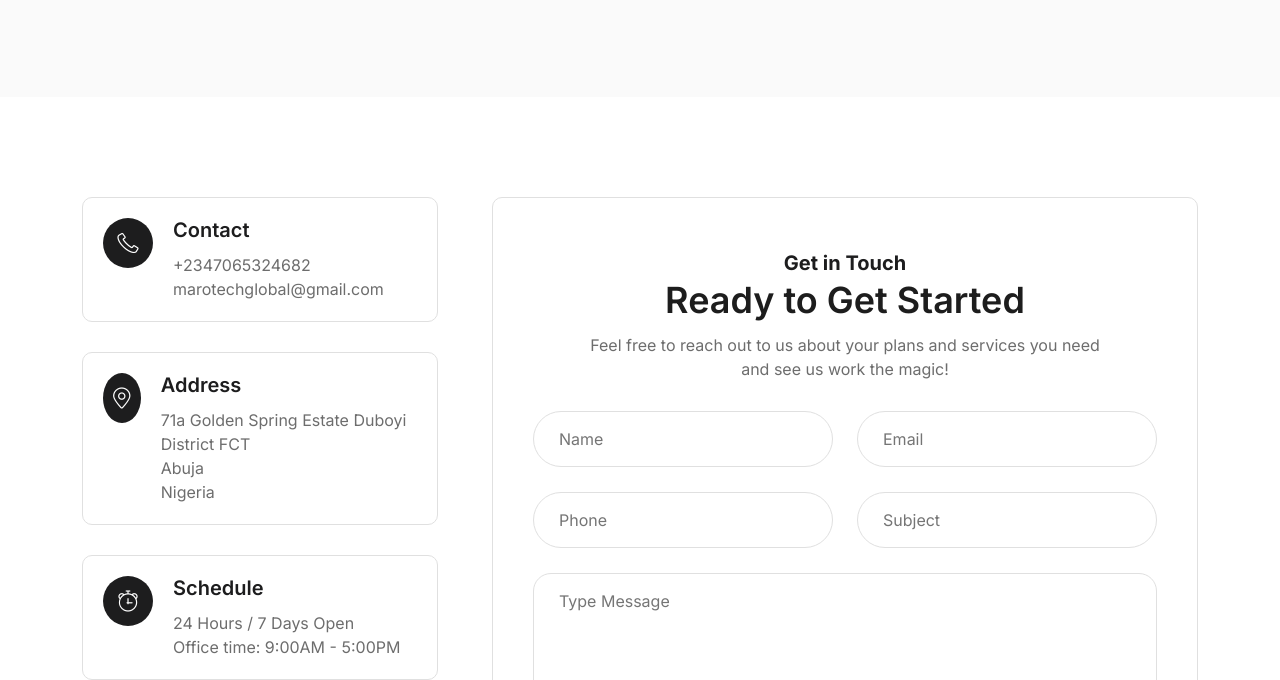
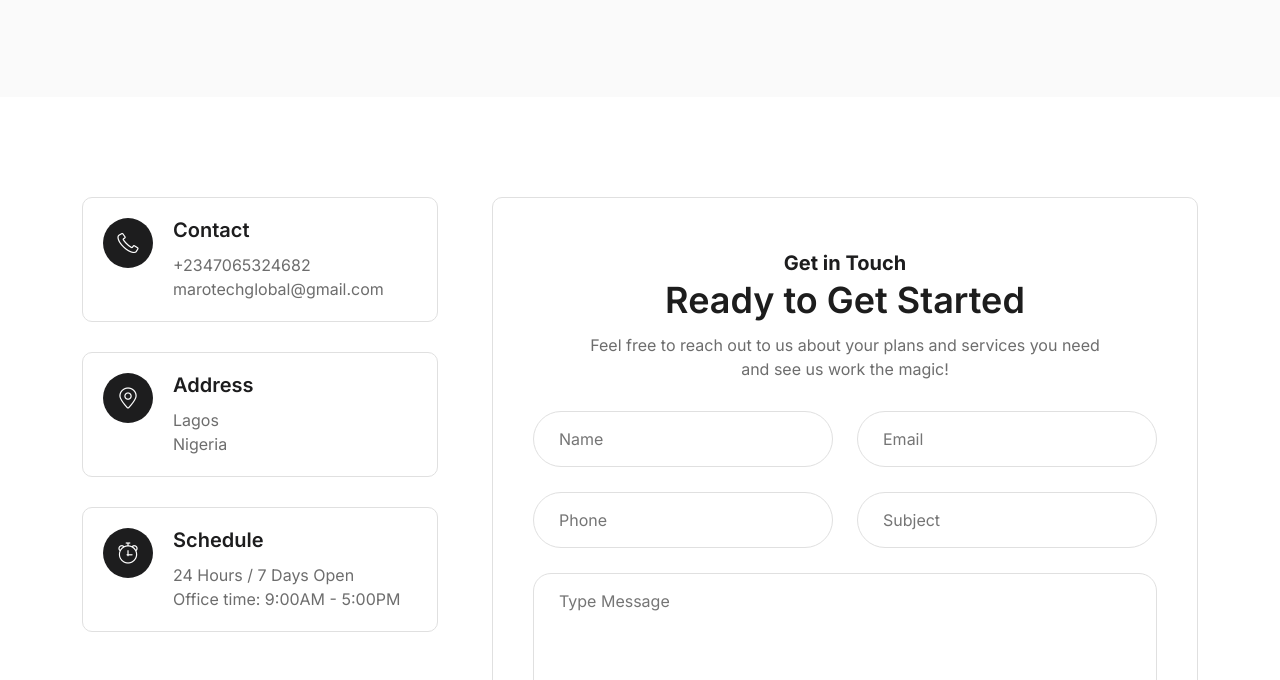
Before and after one commit to MaroEsports/MaroEsports.github.io, a plain HTML site: page index.html in a window 1280 px wide. Shown: the part 7493-8173 px from the top of the page. Drawn offline with Linux system fonts and the light colour scheme; files that its build step writes are made by us from their sources; a script that the page names is missing.

Commit message:
Update index.html

```diff
--- a/index.html
+++ b/index.html
@@ -770,7 +770,7 @@
                 <a href="https://www.linkedin.com/in/oluwatobi-jonathan-adeshina-796501220/"> Oluwatobi Adeshina </a>
               </h4>
               <p>
-                Cloud Security Lead
+                Founder / Cloud Security Lead
               </p>
             </div>
           </div>
@@ -934,8 +934,8 @@
                   </div>
                   <div class="contact-content">
                     <h4>Address</h4>
-                    <p>71a Golden Spring Estate Duboyi District FCT</p>
-                    <p>Abuja</p>
+                    <p></p>
+                    <p>Lagos</p>
                     <p>Nigeria</p>
                   </div>
                 </div>
```
